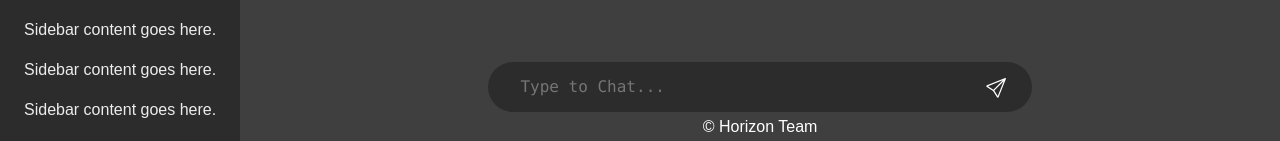
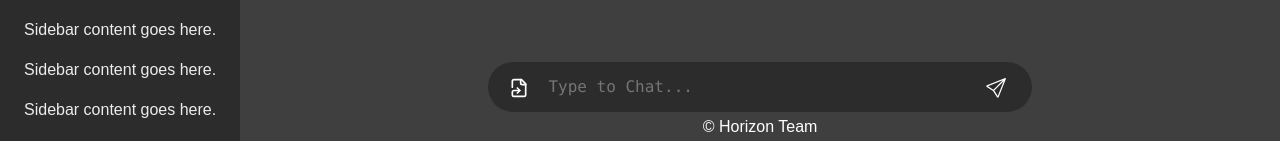
Before and after one commit to skydrige/chat-frontend, a React (Vite) app: page / in a window 1280 px wide. Shown: the part 655-796 px from the top of the page. Built offline with nearby package versions, Linux system fonts and the light colour scheme.

Commit message:
Reconstruct chat-input

```diff
--- a/src/assets/css/App.css
+++ b/src/assets/css/App.css
@@ -107,11 +107,28 @@ body {
 	bottom: 1%;
 }
 
+.file-link {
+	margin: 2px;
+	width: 20px;
+	border: none;
+	position: relative;
+	padding-right: 40px;
+	left: 2px;
+	padding-left: 1px;
+}
+
+.file-link Button {
+	background: none;
+	color: #ffffff;
+	border: none;
+}
+
 .chat-input {
 	flex: 1;
 	border: none;
 	color: rgba(255, 255, 255, 0.59);
 	min-height: 40px;
+	padding: 0;
 }
 
 .chat-input textarea {
@@ -121,7 +138,7 @@ body {
 	bottom: 0;
 	height: 40px;
 	min-height: 40px;
-	padding: 12px 20px;
+	padding: 12px 15px;
 	box-sizing: border-box;
 	border: none;
 	border-radius: 4px;
@@ -181,9 +198,9 @@ body {
 
 @media screen and (width < 768px) {
 	.chat-input-field {
-		position: relative;!important;
+		position: absolute;!important;
 		width: 100%;
-		bottom: 40%;
+		bottom: 20%;
 	}
 	.chat-button {
 		padding-right: 63px;!important;
--- a/src/components/ChatInput.tsx
+++ b/src/components/ChatInput.tsx
@@ -3,11 +3,17 @@ import React from 'react';
 import { BsSend } from 'react-icons/bs';
 import { Button, Col, Row } from 'react-bootstrap';
 import '../assets/css/App.css'; // Import your CSS file
+import { LuFileSymlink } from "react-icons/lu";
 
 const ChatInput: React.FC = () => {
 	return (
 		<div className="chat-input-section">
 			<Row className="chat-input-field">
+				<Col xs={1} className={"file-link"}>
+					<Button size={"lg"}>
+						<LuFileSymlink/>
+					</Button>
+				</Col>
 				<Col xs={8} className="chat-input">
 					<textarea placeholder="Type to Chat..." />
 				</Col>
```
